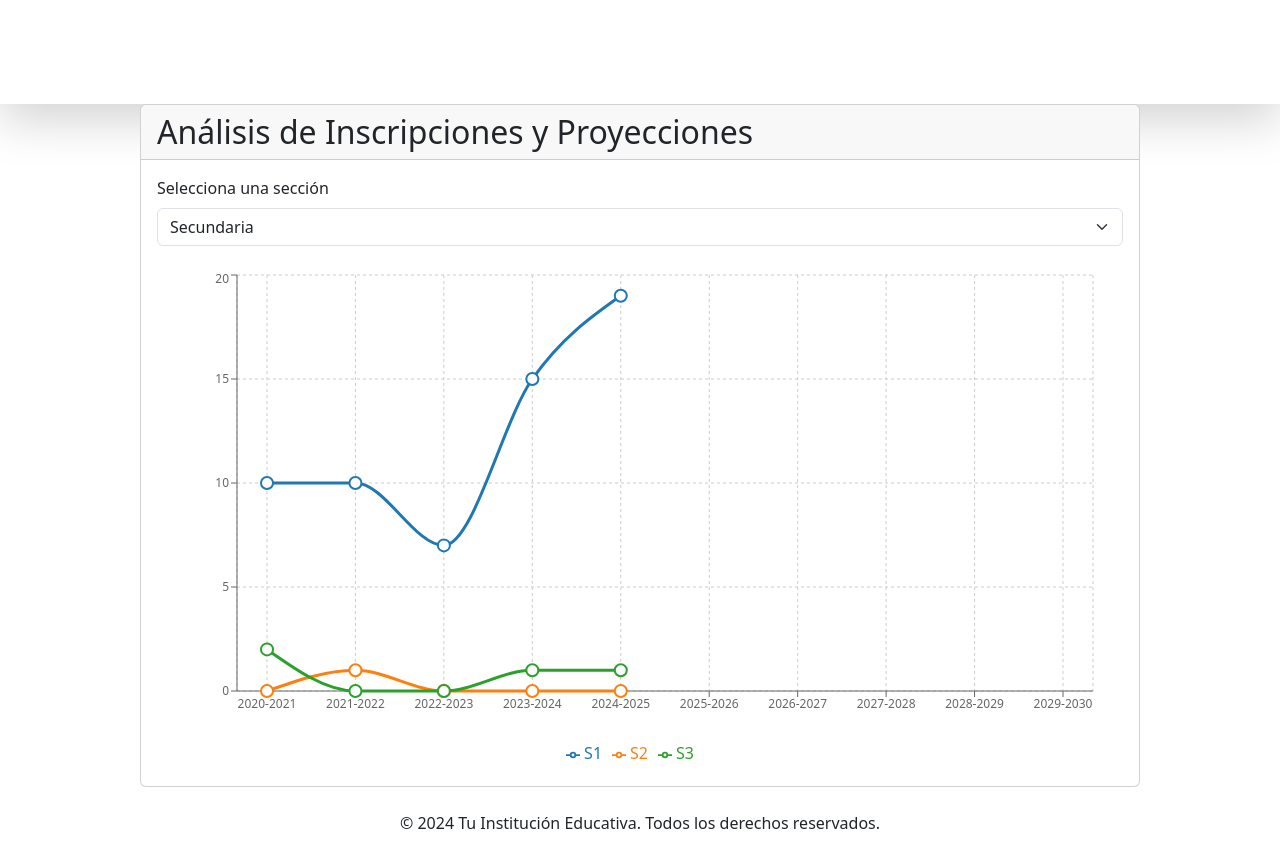
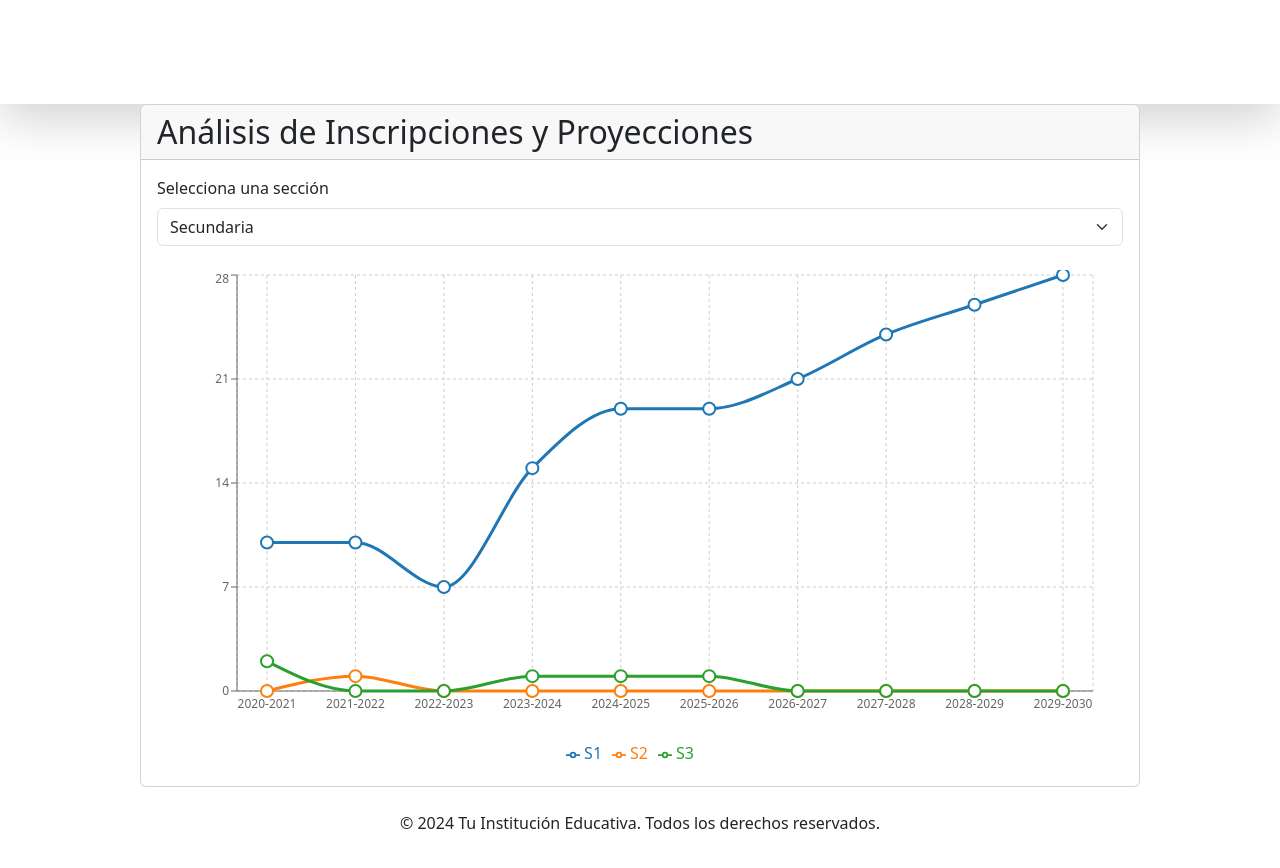
Before and after one commit to chrisnolanmb/IFAL, a React (Create React App) app: page / in a window 1280 px wide. Shown: the top 868 px of the page. Built offline with nearby package versions, Linux system fonts and the light colour scheme.

Commit message:
back tooltip

```diff
--- a/src/Dashboard.js
+++ b/src/Dashboard.js
@@ -256,59 +256,22 @@ const calculateProjections = (historicalData, yearsToProject = 5) => {
   return projections;
 };
 
-// const CustomTooltip = ({ active, payload, label }) => {
-//   if (active && payload && payload.length) {
-//     const data = payload[0].payload;
-//     return (
-//       <div className="custom-tooltip bg-white p-3 border border-gray-300 rounded shadow-lg">
-//         <p className="label font-weight-bold">{`Año: ${label}`}</p>
-//         {payload.map((entry, index) => (
-//           <p
-//             key={`item-${index}`}
-//             style={{ color: entry.color, margin: "0.25rem 0" }}
-//           >
-//             {`${entry.name}: Nuevos = ${entry.value}, Reinscritos = ${
-//               data[`${entry.name}Reinscritos`] || "N/A"
-//             }, Total = ${data[`${entry.name}Total`] || "N/A"}`}
-//           </p>
-//         ))}
-//       </div>
-//     );
-//   }
-//   return null;
-// };
-
 const CustomTooltip = ({ active, payload, label }) => {
   if (active && payload && payload.length) {
     const data = payload[0].payload;
     return (
       <div className="custom-tooltip bg-white p-3 border border-gray-300 rounded shadow-lg">
         <p className="label font-weight-bold">{`Año: ${label}`}</p>
-        {payload.map((entry, index) => {
-          const nuevos =
-            entry.value !== undefined ? `Nuevos = ${entry.value}` : "";
-          const reinscritos =
-            data[`${entry.name}Reinscritos`] !== undefined
-              ? `Reinscritos = ${data[`${entry.name}Reinscritos`]}`
-              : "";
-          const total =
-            data[`${entry.name}Total`] !== undefined
-              ? `Total = ${data[`${entry.name}Total`]}`
-              : "";
-
-          const values = [nuevos, reinscritos, total]
-            .filter(Boolean)
-            .join(", ");
-
-          return values ? (
-            <p
-              key={`item-${index}`}
-              style={{ color: entry.color, margin: "0.25rem 0" }}
-            >
-              {`${entry.name}: ${values}`}
-            </p>
-          ) : null;
-        })}
+        {payload.map((entry, index) => (
+          <p
+            key={`item-${index}`}
+            style={{ color: entry.color, margin: "0.25rem 0" }}
+          >
+            {`${entry.name}: Nuevos = ${entry.value}, Reinscritos = ${
+              data[`${entry.name}Reinscritos`] || "N/A"
+            }, Total = ${data[`${entry.name}Total`] || "N/A"}`}
+          </p>
+        ))}
       </div>
     );
   }
@@ -324,24 +287,6 @@ const Dashboard = () => {
     setCalculatedProjections(projections);
   }, []);
 
-  //   const formatData = () => {
-  //     return years.map((year, index) => {
-  //       const dataPoint = { name: year };
-  //       Object.keys(fullData[selectedSection]).forEach((group) => {
-  //         if (index < 5) {
-  //           const yearData = fullData[selectedSection][group][index];
-  //           dataPoint[group] = yearData.nuevos;
-  //           dataPoint[`${group}Reinscritos`] = yearData.reinscritos;
-  //           dataPoint[`${group}Total`] = yearData.total;
-  //         } else {
-  //           dataPoint[group] =
-  //             calculatedProjections[selectedSection]?.[group]?.[index - 5] || 0;
-  //         }
-  //       });
-  //       return dataPoint;
-  //     });
-  //   };
-
   const formatData = () => {
     return years.map((year, index) => {
       const dataPoint = { name: year };
@@ -352,15 +297,8 @@ const Dashboard = () => {
           dataPoint[`${group}Reinscritos`] = yearData.reinscritos;
           dataPoint[`${group}Total`] = yearData.total;
         } else {
-          const projectedData =
-            calculatedProjections[selectedSection]?.[group]?.[index - 5];
-          if (projectedData) {
-            dataPoint[group] = projectedData.nuevos;
-            if (projectedData.reinscritos !== undefined)
-              dataPoint[`${group}Reinscritos`] = projectedData.reinscritos;
-            if (projectedData.total !== undefined)
-              dataPoint[`${group}Total`] = projectedData.total;
-          }
+          dataPoint[group] =
+            calculatedProjections[selectedSection]?.[group]?.[index - 5] || 0;
         }
       });
       return dataPoint;
```
